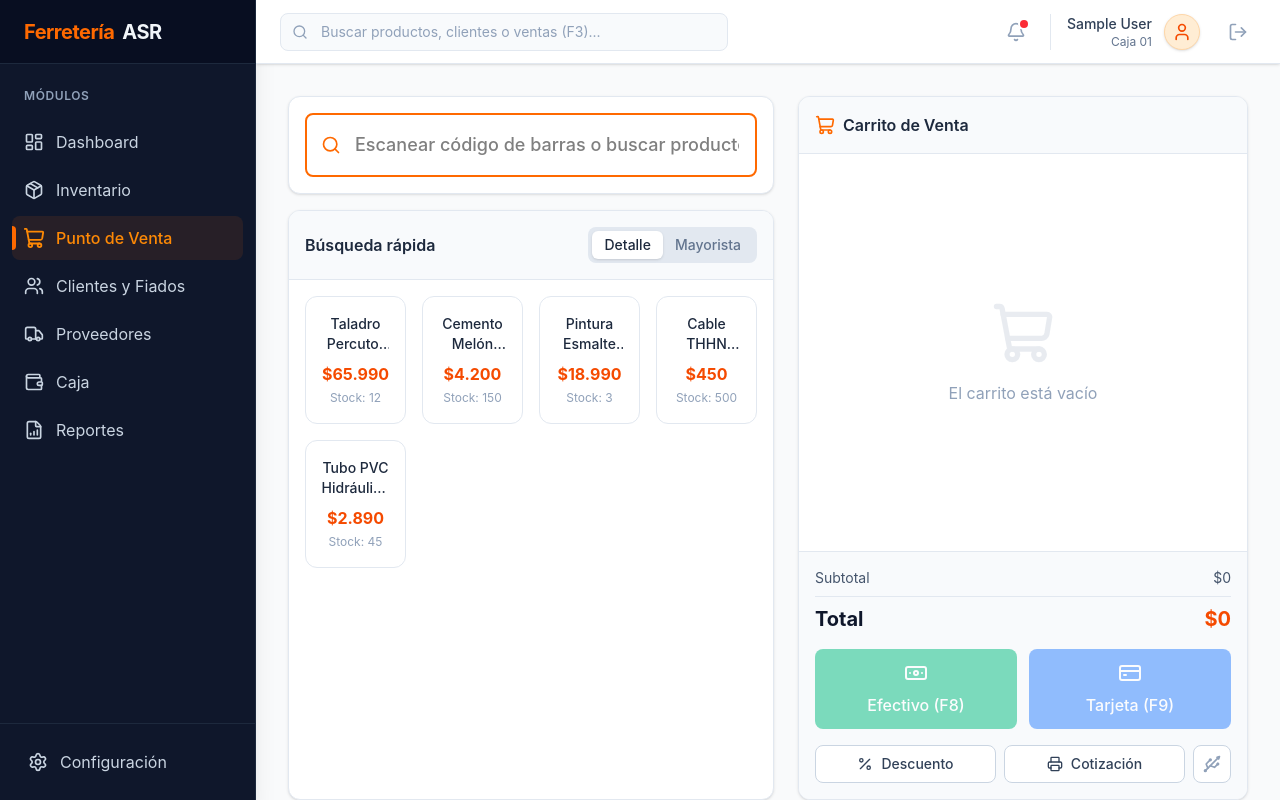
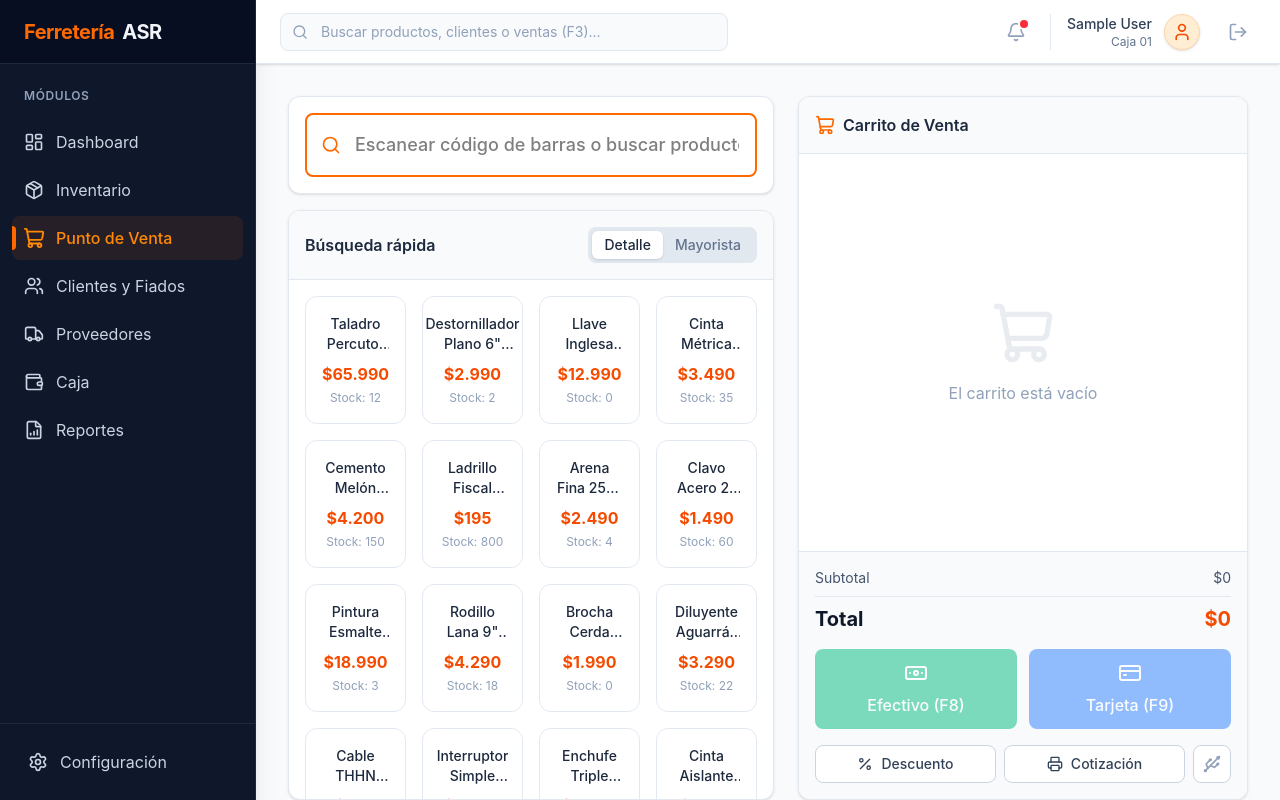
Before and after one commit to FelipeDelgado81/Sistema-POS-ferreteria, a React (Vite) app: page /ventas in a window 1280 px wide. Built offline with nearby package versions, Linux system fonts and the light colour scheme; sample sign-in values are in the browser's storage.

Commit message:
chore(mock): expandir productos de 5 a 20 con alertas de stock reales

```diff
--- a/src/mock/productos.js
+++ b/src/mock/productos.js
@@ -1,7 +1,231 @@
 export const mockProductos = [
-  { id: 1, code: '7801234567890', name: 'Taladro Percutor Makita 710W', category: 'Herramientas', priceBuy: 45000, priceRetail: 65990, priceWholesale: 58000, stock: 12, minStock: 5 },
-  { id: 2, code: '7801234567891', name: 'Cemento Melón Especial 25kg', category: 'Construcción', priceBuy: 3500, priceRetail: 4200, priceWholesale: 3900, stock: 150, minStock: 50 },
-  { id: 3, code: '7801234567892', name: 'Pintura Esmalte al Agua Blanco 1Gl', category: 'Pintura', priceBuy: 14000, priceRetail: 18990, priceWholesale: 16500, stock: 3, minStock: 10 },
-  { id: 4, code: '7801234567893', name: 'Cable THHN 2.5mm Rojo (Metro)', category: 'Eléctrico', priceBuy: 250, priceRetail: 450, priceWholesale: 380, stock: 500, minStock: 100 },
-  { id: 5, code: '7801234567894', name: 'Tubo PVC Hidráulico 20mm x 6m', category: 'Plomería', priceBuy: 1800, priceRetail: 2890, priceWholesale: 2400, stock: 45, minStock: 20 },
+  // --- Herramientas ---
+  {
+    id: 1,
+    code: '7801234567890',
+    name: 'Taladro Percutor Makita 710W',
+    category: 'Herramientas',
+    priceBuy: 45000,
+    priceRetail: 65990,
+    priceWholesale: 58000,
+    stock: 12,
+    minStock: 5,
+  },
+  {
+    id: 2,
+    code: '7801234567901',
+    name: 'Destornillador Plano 6" Stanley',
+    category: 'Herramientas',
+    priceBuy: 1800,
+    priceRetail: 2990,
+    priceWholesale: 2500,
+    stock: 2,       // ⚠ stock bajo
+    minStock: 10,
+  },
+  {
+    id: 3,
+    code: '7801234567902',
+    name: 'Llave Inglesa 12" Bahco',
+    category: 'Herramientas',
+    priceBuy: 8500,
+    priceRetail: 12990,
+    priceWholesale: 11000,
+    stock: 0,       // 🔴 sin stock
+    minStock: 3,
+  },
+  {
+    id: 4,
+    code: '7801234567903',
+    name: 'Cinta Métrica 5m Truper',
+    category: 'Herramientas',
+    priceBuy: 2200,
+    priceRetail: 3490,
+    priceWholesale: 2990,
+    stock: 35,
+    minStock: 10,
+  },
+
+  // --- Construcción ---
+  {
+    id: 5,
+    code: '7801234567891',
+    name: 'Cemento Melón Especial 25kg',
+    category: 'Construcción',
+    priceBuy: 3500,
+    priceRetail: 4200,
+    priceWholesale: 3900,
+    stock: 150,
+    minStock: 50,
+  },
+  {
+    id: 6,
+    code: '7801234567904',
+    name: 'Ladrillo Fiscal 24x11x6cm (c/u)',
+    category: 'Construcción',
+    priceBuy: 120,
+    priceRetail: 195,
+    priceWholesale: 160,
+    stock: 800,
+    minStock: 200,
+  },
+  {
+    id: 7,
+    code: '7801234567905',
+    name: 'Arena Fina 25kg (saco)',
+    category: 'Construcción',
+    priceBuy: 1500,
+    priceRetail: 2490,
+    priceWholesale: 2100,
+    stock: 4,       // ⚠ stock bajo
+    minStock: 20,
+  },
+  {
+    id: 8,
+    code: '7801234567906',
+    name: 'Clavo Acero 2" (kg)',
+    category: 'Construcción',
+    priceBuy: 950,
+    priceRetail: 1490,
+    priceWholesale: 1200,
+    stock: 60,
+    minStock: 20,
+  },
+
+  // --- Pintura ---
+  {
+    id: 9,
+    code: '7801234567892',
+    name: 'Pintura Esmalte al Agua Blanco 1Gl',
+    category: 'Pintura',
+    priceBuy: 14000,
+    priceRetail: 18990,
+    priceWholesale: 16500,
+    stock: 3,       // ⚠ stock bajo
+    minStock: 10,
+  },
+  {
+    id: 10,
+    code: '7801234567907',
+    name: 'Rodillo Lana 9" Sherwin Williams',
+    category: 'Pintura',
+    priceBuy: 2800,
+    priceRetail: 4290,
+    priceWholesale: 3700,
+    stock: 18,
+    minStock: 8,
+  },
+  {
+    id: 11,
+    code: '7801234567908',
+    name: 'Brocha Cerda Natural 2" Condor',
+    category: 'Pintura',
+    priceBuy: 1200,
+    priceRetail: 1990,
+    priceWholesale: 1700,
+    stock: 0,       // 🔴 sin stock
+    minStock: 15,
+  },
+  {
+    id: 12,
+    code: '7801234567909',
+    name: 'Diluyente Aguarrás 1L',
+    category: 'Pintura',
+    priceBuy: 2100,
+    priceRetail: 3290,
+    priceWholesale: 2800,
+    stock: 22,
+    minStock: 10,
+  },
+
+  // --- Eléctrico ---
+  {
+    id: 13,
+    code: '7801234567893',
+    name: 'Cable THHN 2.5mm Rojo (Metro)',
+    category: 'Eléctrico',
+    priceBuy: 250,
+    priceRetail: 450,
+    priceWholesale: 380,
+    stock: 500,
+    minStock: 100,
+  },
+  {
+    id: 14,
+    code: '7801234567910',
+    name: 'Interruptor Simple Legrand',
+    category: 'Eléctrico',
+    priceBuy: 2900,
+    priceRetail: 4490,
+    priceWholesale: 3900,
+    stock: 1,       // ⚠ stock bajo
+    minStock: 10,
+  },
+  {
+    id: 15,
+    code: '7801234567911',
+    name: 'Enchufe Triple Schuko Gewiss',
+    category: 'Eléctrico',
+    priceBuy: 3500,
+    priceRetail: 5290,
+    priceWholesale: 4600,
+    stock: 14,
+    minStock: 8,
+  },
+  {
+    id: 16,
+    code: '7801234567912',
+    name: 'Cinta Aislante 3M 20m (rollo)',
+    category: 'Eléctrico',
+    priceBuy: 800,
+    priceRetail: 1290,
+    priceWholesale: 1050,
+    stock: 45,
+    minStock: 20,
+  },
+
+  // --- Plomería ---
+  {
+    id: 17,
+    code: '7801234567894',
+    name: 'Tubo PVC Hidráulico 20mm x 6m',
+    category: 'Plomería',
+    priceBuy: 1800,
+    priceRetail: 2890,
+    priceWholesale: 2400,
+    stock: 45,
+    minStock: 20,
+  },
+  {
+    id: 18,
+    code: '7801234567913',
+    name: 'Llave de Paso 1/2" Bronce',
+    category: 'Plomería',
+    priceBuy: 3200,
+    priceRetail: 4990,
+    priceWholesale: 4300,
+    stock: 0,       // 🔴 sin stock
+    minStock: 5,
+  },
+  {
+    id: 19,
+    code: '7801234567914',
+    name: 'Codo PVC 90° 20mm',
+    category: 'Plomería',
+    priceBuy: 180,
+    priceRetail: 290,
+    priceWholesale: 240,
+    stock: 120,
+    minStock: 50,
+  },
+  {
+    id: 20,
+    code: '7801234567915',
+    name: 'Teflón Rollo 12mm x 10m',
+    category: 'Plomería',
+    priceBuy: 350,
+    priceRetail: 590,
+    priceWholesale: 490,
+    stock: 7,       // ⚠ stock bajo
+    minStock: 25,
+  },
 ];
```
